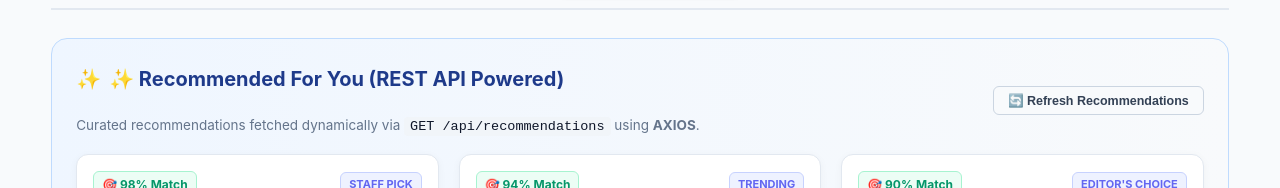
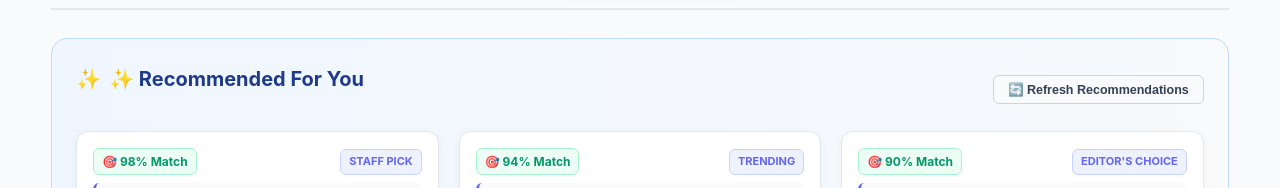
Before and after one commit to saravindkumar2008-tech/Library-Management, a React (Vite) app in the folder library-management/: page /member/recommendations in a window 1280 px wide. Shown: the part 378-566 px from the top of the page. Built offline with nearby package versions, Linux system fonts and the light colour scheme.

Commit message:
Initial commit

```diff
--- a/library-management/src/components/Recommendations.jsx
+++ b/library-management/src/components/Recommendations.jsx
@@ -70,16 +70,13 @@ function Recommendations() {
     <div className="recommendations-section">
       <div className="recommendations-header">
         <div>
-          <h3>✨ Recommended For You (REST API Powered)</h3>
-          <p className="recommendations-subtitle">
-            Curated recommendations fetched dynamically via <code>GET /api/recommendations</code> using <strong>{apiEngine.toUpperCase()}</strong>.
-          </p>
+          <h3>✨ Recommended For You</h3>
         </div>
         <button
           className="btn-refresh-recs"
           onClick={fetchRecommendationsFromApi}
           disabled={loading}
-          title="Re-query API recommendations"
+          title="Refresh recommendations"
         >
           {loading ? "Fetching..." : "🔄 Refresh Recommendations"}
         </button>
@@ -89,7 +86,7 @@ function Recommendations() {
       {loading && (
         <div className="recs-loading-card">
           <Loading
-            message={`Querying recommendation model via REST API (${apiEngine.toUpperCase()})...`}
+            message="Finding books recommended for you..."
             size="sm"
           />
         </div>
```
